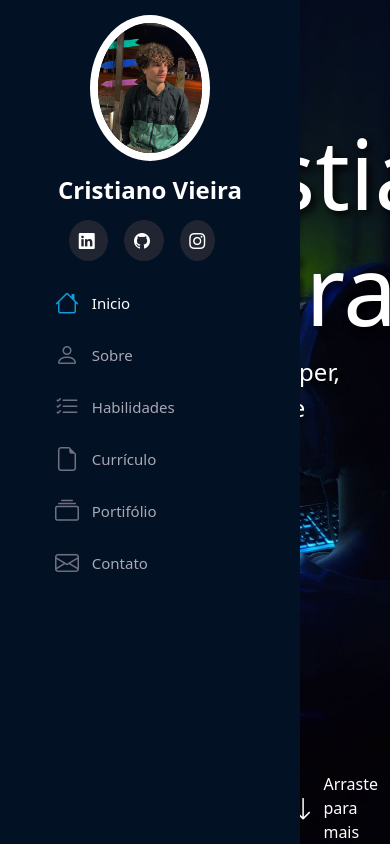
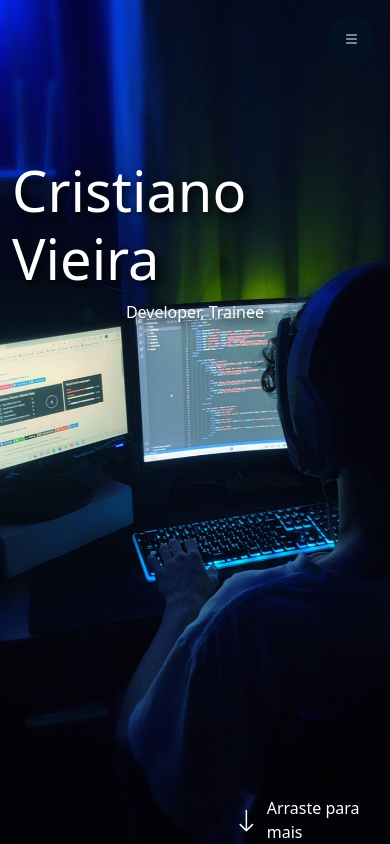
Before and after one commit to DevCrix/Projeto-Cris, a Flask app: page / in a window 390 px wide; the page is wider, and only the part inside the window is pictured. Run offline with Flask 3, Linux system fonts and the light colour scheme; some libraries are stand-ins or nearby versions.

Commit message:
menu responsivo

```diff
--- a/static/script.js
+++ b/static/script.js
@@ -0,0 +1,10 @@
+// Abre e fecha menu lateral em modo mobile
+
+const menuMobile = document.querySelector('#.menu-mobile')
+const body = document.querySelector("body")
+
+menuMobile.addEventListener('click', () => {
+    menuMobile.classList.contains("bi-list")
+    ? menuMobile.classList.replace("bi-list", "bi-x")
+    : menuMobile.classList.replace("bi-x", "bi-list");
+})
--- a/static/style.css
+++ b/static/style.css
@@ -1,9 +1,10 @@
 @import url('https://fonts.googleapis.com/css2?family=Bebas+Neue&display=swap');
 
-html, bory{
-font-family: Ubuntu, Arial;
-width: 100%;
-height: 100%;
+html,
+bory {
+    font-family: Ubuntu, Arial;
+    width: 100%;
+    height: 100%;
 }
 
 #header {
@@ -18,7 +19,8 @@ height: 100%;
     padding: 0 15px;
     z-index: 9997;
 }
-#header .profile img{
+
+#header .profile img {
     margin: 15px auto;
     display: block;
     width: 120px;
@@ -26,7 +28,7 @@ height: 100%;
     border-radius: 50%;
 }
 
-#header .profile h1{
+#header .profile h1 {
     font-size: 24px;
     margin: 0;
     padding: 0;
@@ -50,7 +52,7 @@ height: 100%;
     background: #149ddd;
 }
 
-.nav-menu{
+.nav-menu {
     padding: 1.5rem;
 }
 
@@ -73,7 +75,7 @@ height: 100%;
 .nav-menu a:hover,
 .nav-menu .active,
 .nav-menu .active:focus,
-.nav-menu li:hover > a {
+.nav-menu li:hover>a {
     text-decoration: none;
     color: #fff;
 }
@@ -81,7 +83,7 @@ height: 100%;
 .nav-menu a:hover i,
 .nav-menu .active i,
 .nav-menu .active:focus i,
-.nav-menu li:hover > a i {
+.nav-menu li:hover>a i {
     color: #149ddd;
 }
 
@@ -89,7 +91,7 @@ height: 100%;
     margin-left: 300px;
 }
 
-section#inicio{
+section#inicio {
     background-image: url(../static/img/Cris3.jpg);
     background-repeat: no-repeat;
     background-size: cover;
@@ -100,7 +102,7 @@ section#inicio{
     height: 100vh;
 }
 
-section#inicio h2{
+section#inicio h2 {
     font-size: 6rem;
 }
 
@@ -113,11 +115,58 @@ section#inicio span#subtitle {
     text-shadow: 4px 4px 10px #000000;
 }
 
-section#inicio div#arraste{
+section#inicio div#arraste {
     width: 9rem;
 }
 
-section#inicio div#arraste a{
+section#inicio div#arraste a {
     text-decoration: none;
     color: #fff;
 }
+
+i.menu-mobile {
+    position: fixed;
+    color: #fff;
+    background-color: #021124;
+    right: 1rem;
+    top: 1rem;
+    font: 1.5rem;
+    border-radius: 4rem;
+    cursor: pointer;
+    z-index: 10;
+    width: 45px;
+    height: 45px;
+    display: none;
+    justify-content: center;
+    align-items: center;
+}
+
+.menu-nav-active {
+    overflow: hidden;
+}
+
+.menu-nav-active #header {
+    left: 0;
+}
+
+@media (max-width: 1024px) {
+    #header {
+        left: -300px;
+    }
+
+    i.menu-mobile {
+        display: flex;
+    }
+
+    section#inicio h2 {
+        font-size: 3.5rem;
+    }
+
+    section#inicio span#subtitle {
+        margin-right: 0;
+        font-size: 1rem;
+    }
+    #main{
+        margin-left: 0;
+    }
+}
--- a/templates/index.html
+++ b/templates/index.html
@@ -12,6 +12,8 @@
 </head>
 
 <body>
+
+    <i class="bi bi-list menu-mobile"></i>
 
     <aside id="header">
         <section class="profile">
```
